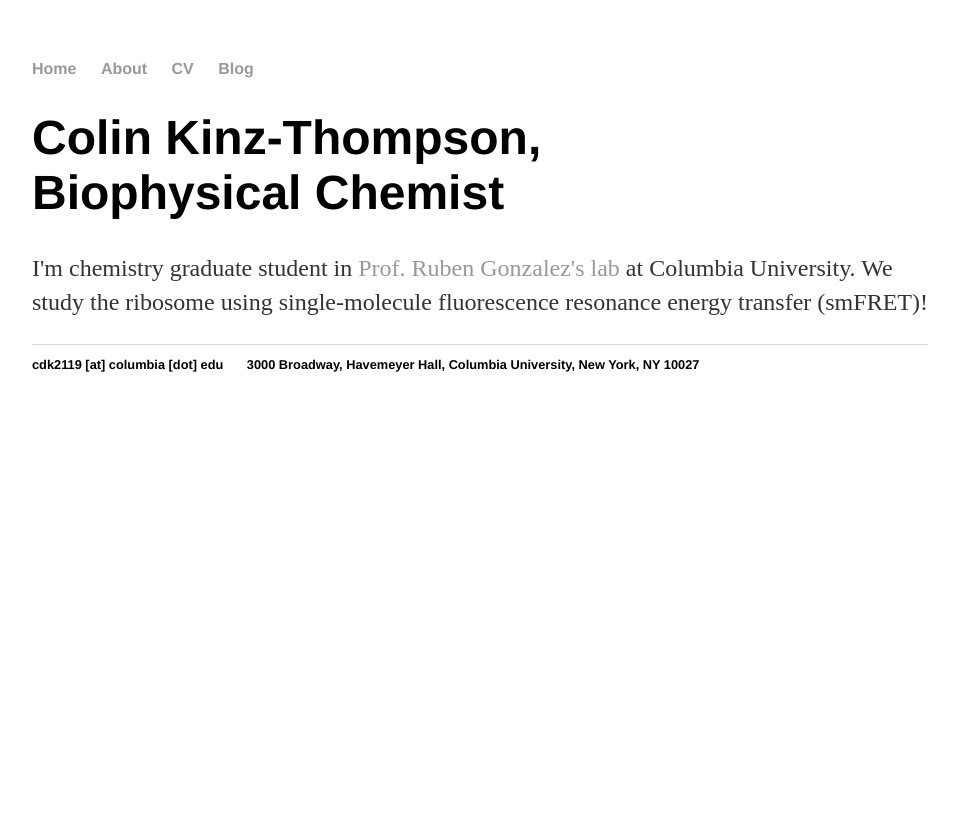
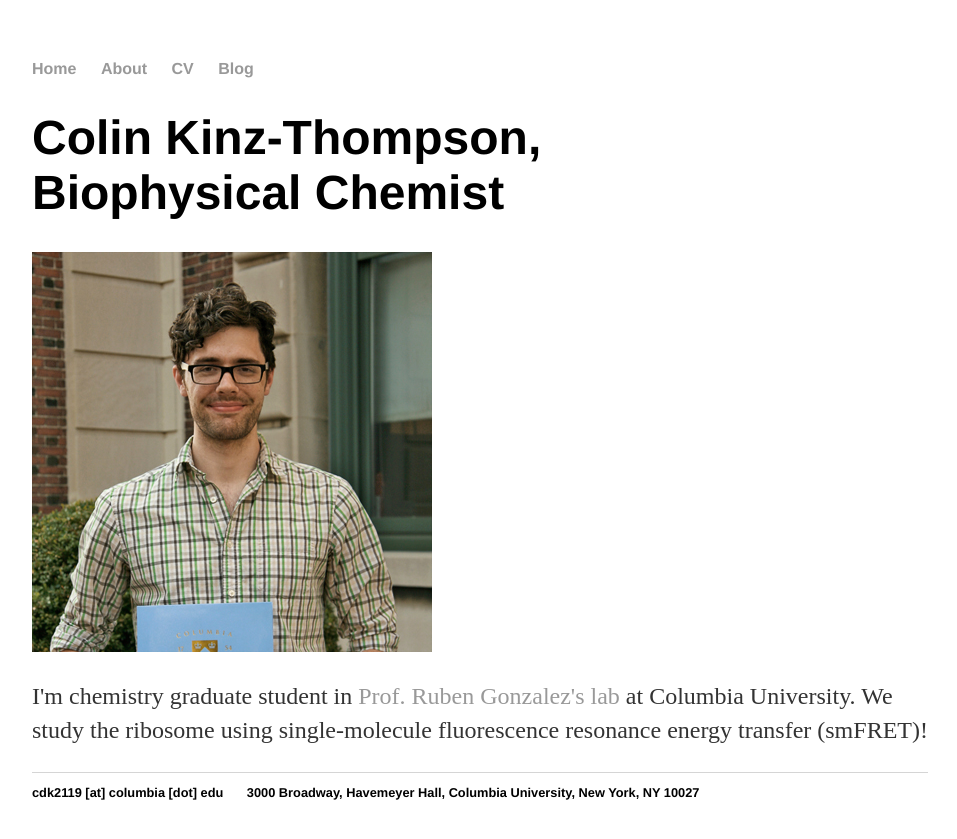
Before and after one commit to ckinzthompson/ckinzthompson.github.io, a Jekyll site: the page built from index.html, in a window 1280 px wide. Shown: the top 839 px of the page, without its empty margins (160-1117 px from the left). Built offline with Jekyll 4.4.1, drawn with Linux system fonts in a browser that asks for light colours.

Commit message:
Update index.html

```diff
--- a/index.html
+++ b/index.html
@@ -3,7 +3,7 @@ layout: default
 title: Colin Kinz-Thompson, Biophysical Chemist
 ---
 <h1>Colin Kinz-Thompson,<br>Biophysical Chemist</h1>
-
+<a href='./about/CKT_2015_large.jpg'><img src = './about/CKT_2015_small.jpg' onclick="toggle()"></a>
 <div class="blurb">
 <p>I'm chemistry graduate student in <a href=http://www.columbia.edu/cu/chemistry/groups/gonzalez/index.html> Prof. Ruben Gonzalez's lab</a> at Columbia University.
 We study the ribosome using single-molecule fluorescence resonance energy transfer (smFRET)! </p>
```
